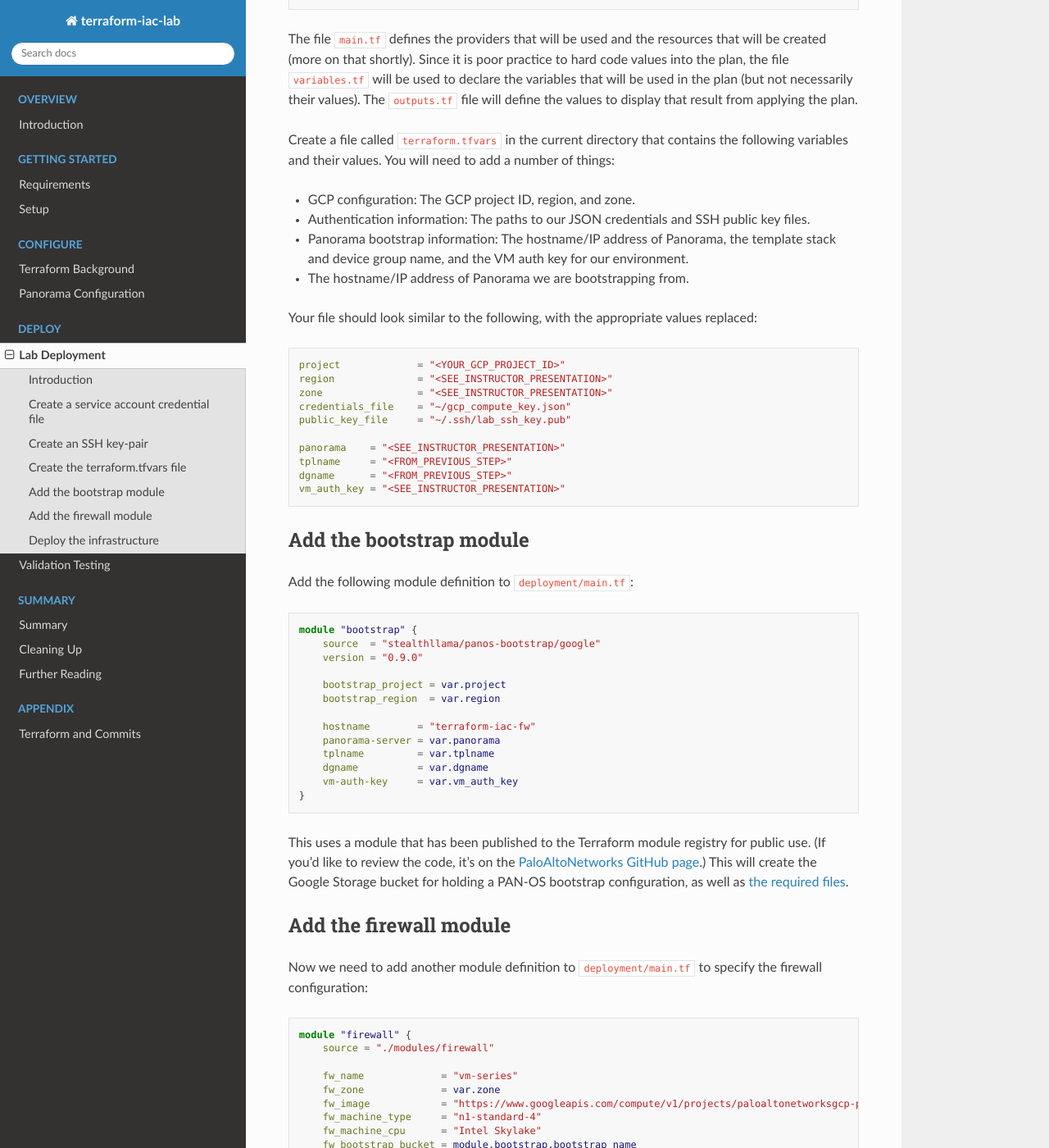
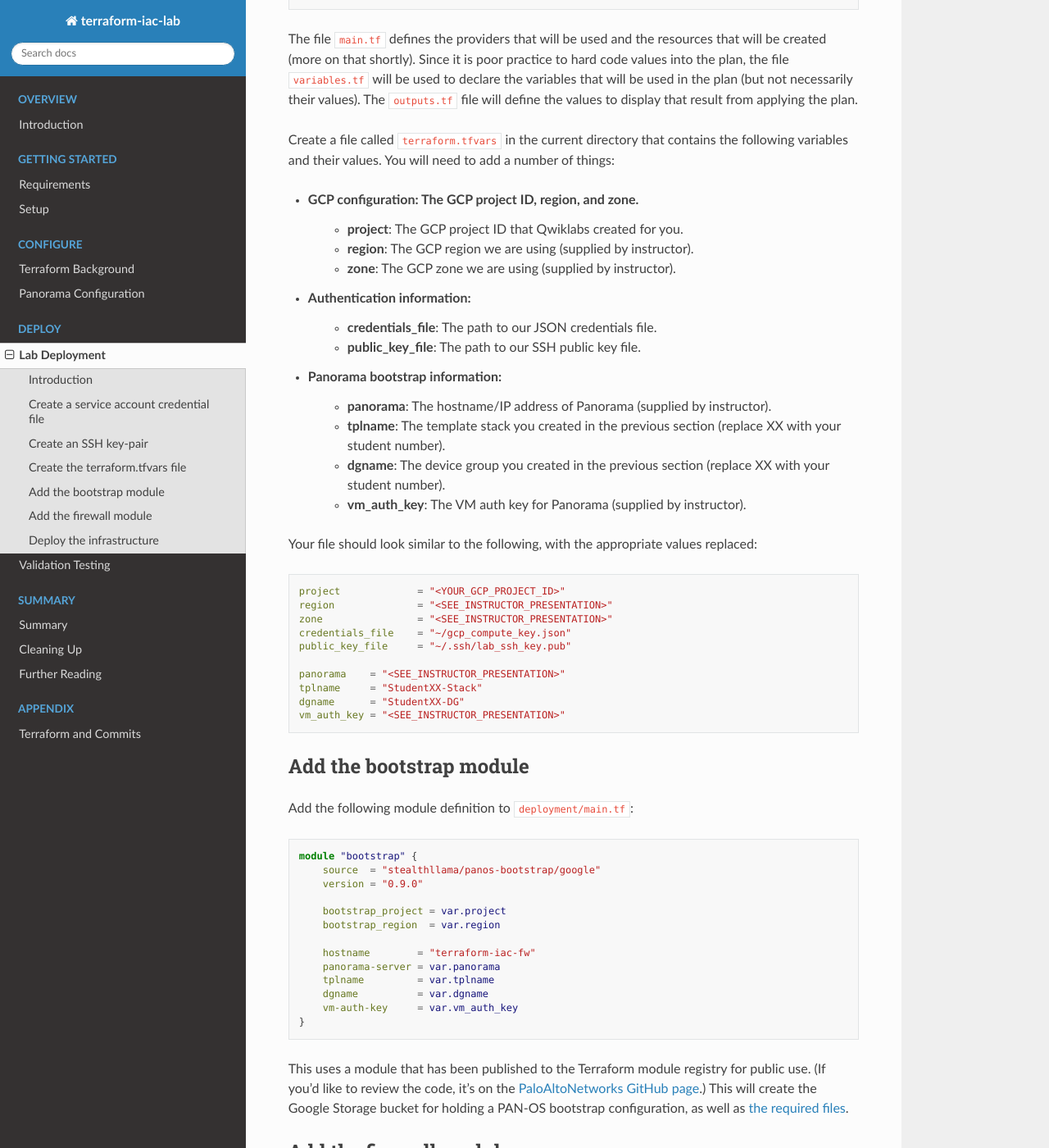
Before and after one commit to PaloAltoNetworks/terraform-iac-lab, a Sphinx documentation site: the page built from docs/03-deploy/deploy.rst, in a window 1280 px wide and 1400 px high, scrolled down 1871 px. Shown: the whole window at 82% size. Built offline with Sphinx 7.4.7 and the Read the Docs theme 2.0.0, drawn with Linux system fonts in a browser that asks for light colours.

Commit message:
Doc fixes from initial run through.

```diff
--- a/docs/03-deploy/deploy.rst
+++ b/docs/03-deploy/deploy.rst
@@ -92,10 +92,17 @@ Create a file called ``terraform.tfvars`` in the current directory that contains
 values.  You will need to add a number of things:
 
 - GCP configuration: The GCP project ID, region, and zone.
-- Authentication information: The paths to our JSON credentials and SSH public key files.
-- Panorama bootstrap information: The hostname/IP address of Panorama, the template stack and device group name, and
-  the VM auth key for our environment.
-- The hostname/IP address of Panorama we are bootstrapping from.
+    - **project**: The GCP project ID that Qwiklabs created for you.
+    - **region**: The GCP region we are using (supplied by instructor).
+    - **zone**: The GCP zone we are using (supplied by instructor).
+- Authentication information:
+    - **credentials_file**: The path to our JSON credentials file.
+    - **public_key_file**: The path to our SSH public key file.
+- Panorama bootstrap information:
+    - **panorama**: The hostname/IP address of Panorama (supplied by instructor).
+    - **tplname**: The template stack you created in the previous section (replace XX with your student number).
+    - **dgname**: The device group you created in the previous section (replace XX with your student number).
+    - **vm_auth_key**: The VM auth key for Panorama (supplied by instructor).
 
 Your file should look similar to the following, with the appropriate values replaced:
 
@@ -108,8 +115,8 @@ Your file should look similar to the following, with the appropriate values repl
     public_key_file     = "~/.ssh/lab_ssh_key.pub"
 
     panorama    = "<SEE_INSTRUCTOR_PRESENTATION>"
-    tplname     = "<FROM_PREVIOUS_STEP>"
-    dgname      = "<FROM_PREVIOUS_STEP>"
+    tplname     = "StudentXX-Stack"
+    dgname      = "StudentXX-DG"
     vm_auth_key = "<SEE_INSTRUCTOR_PRESENTATION>"
 
 
```
Also changed, not shown: docs/02-configure/configure.rst (+12 -9 lines), docs/03-deploy/validation.rst (+5 -3 lines).
